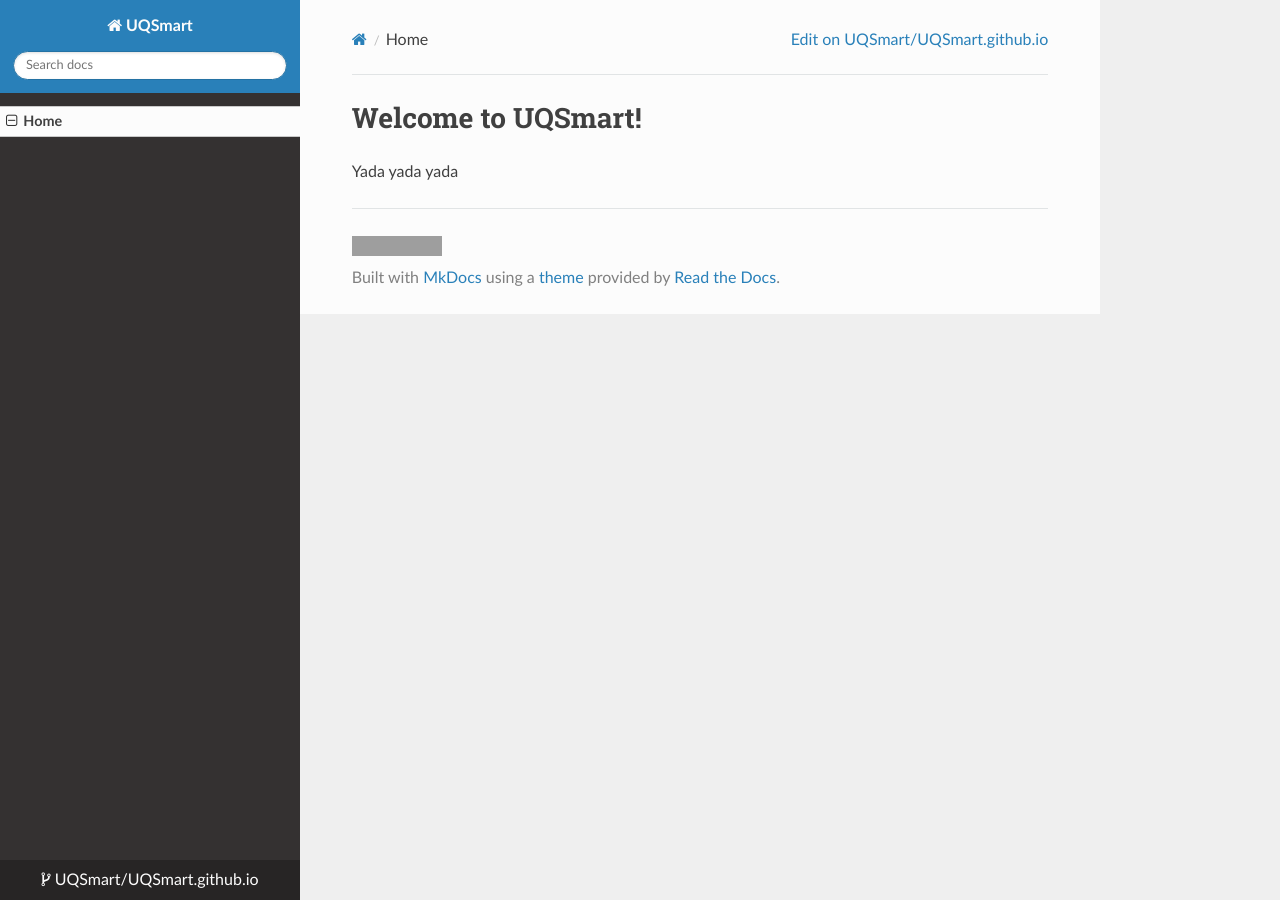
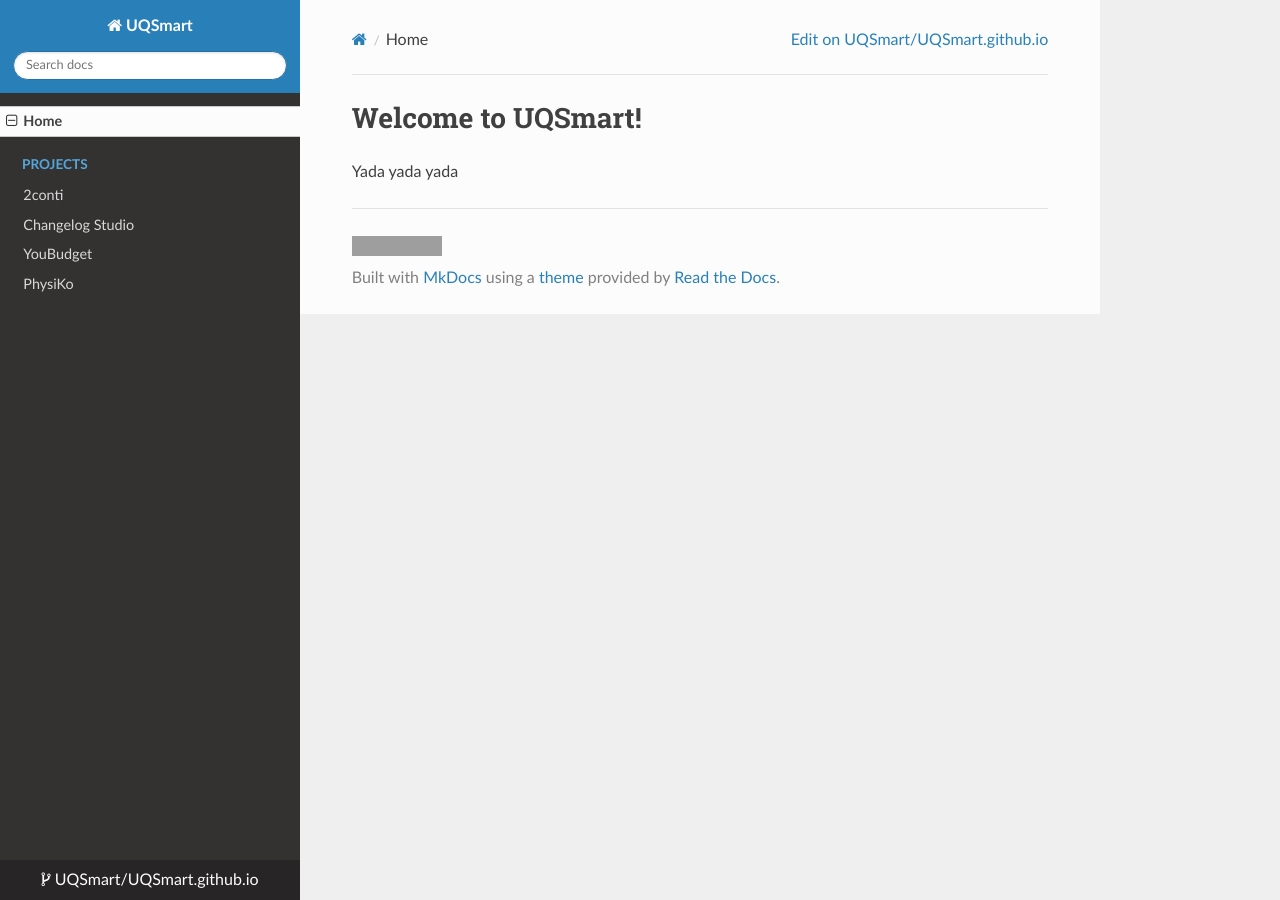
Before and after one commit to UQSmart/UQSmart.github.io, an MkDocs documentation site: the page built from docs/index.md, in a window 1280 px wide. Built offline with MkDocs 1.6.1, drawn with Linux system fonts in a browser that asks for light colours; nearby versions of some CDN libraries; grey boxes are pictures that could not be loaded.

Commit message:
docs: projects direct links

```diff
--- a/mkdocs.yaml
+++ b/mkdocs.yaml
@@ -56,5 +56,10 @@ extra_javascript:
 
 nav:
   - Home: index.md
+  - Projects:
+    - 2conti: ./2conti
+    - Changelog Studio: ./changelog-studio
+    - YouBudget: ./YouBudget
+    - PhysiKo: ./PhysiKo
 
 copyright: <a href="https://www.apache.org/licenses/LICENSE-2.0"><img src="https://img.shields.io/badge/license-Apache%20License%202.0-blue"" alt="Apache License, Version 2.0" /></a>
```
